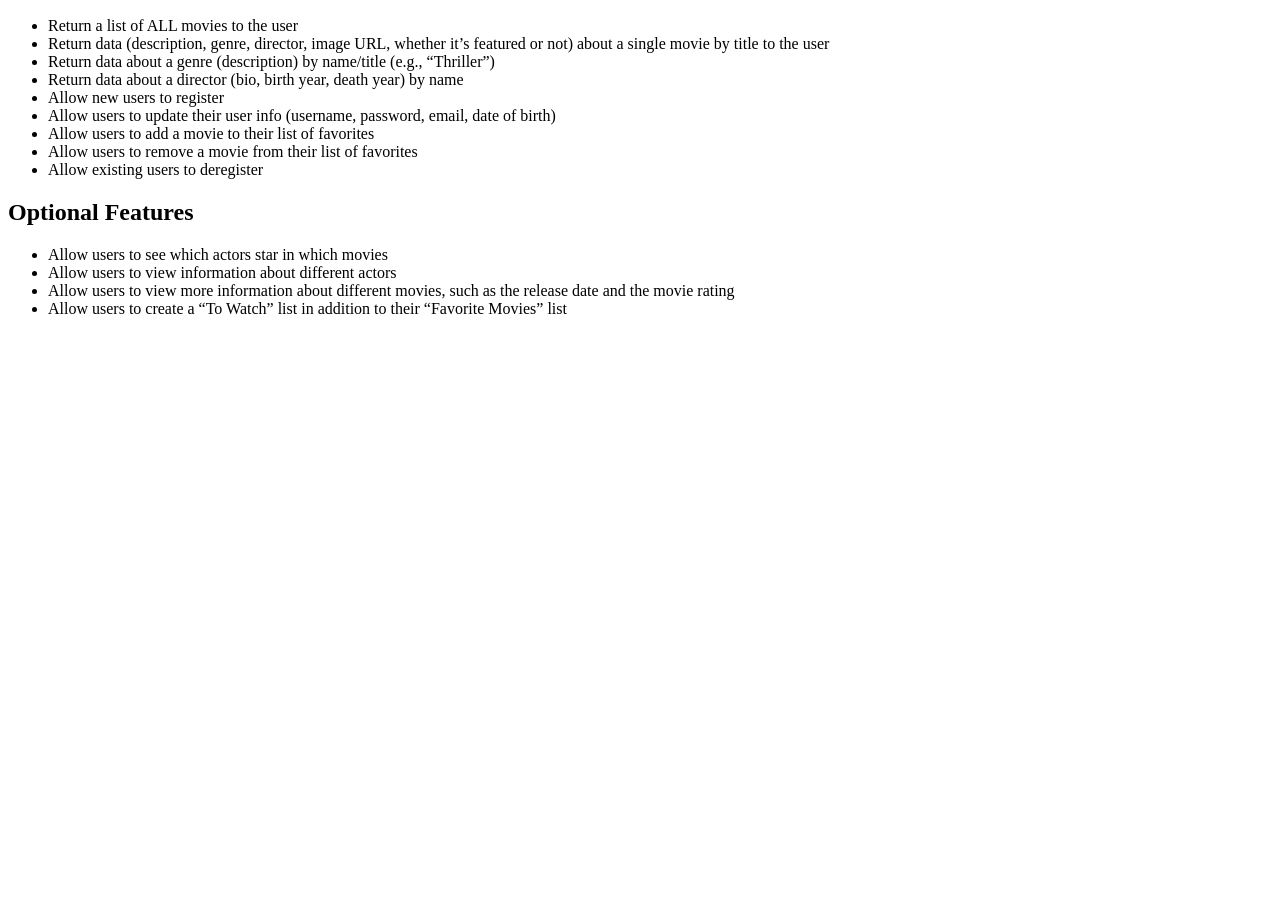
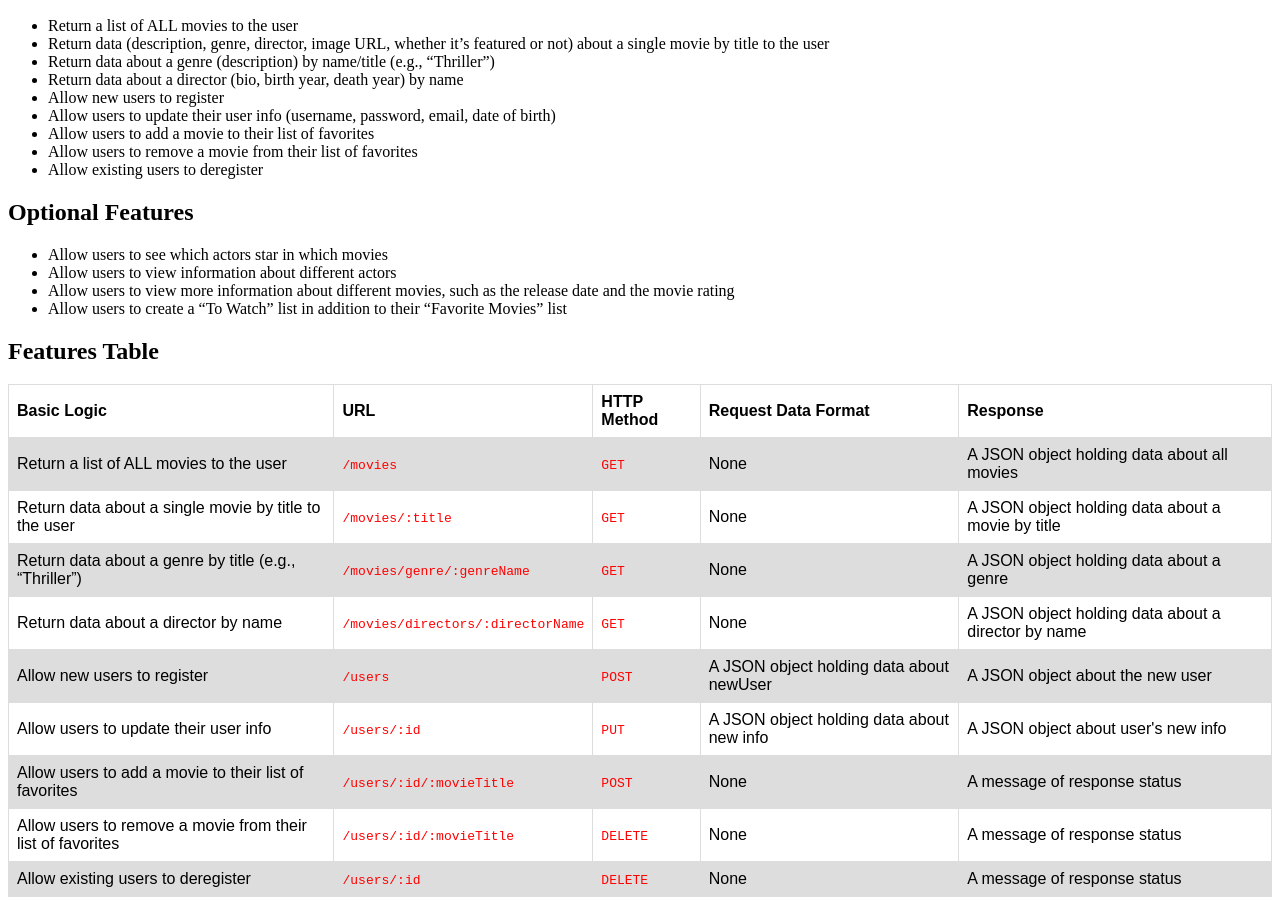
Before and after one commit to SHA888/movie-api, a website: page public/documentation.html in a window 1280 px wide. Shown: the part 110-1015 px from the top of the page. Before the commit the page ends 800 px from the top, so only its background shows below. Drawn offline with Linux system fonts and the light colour scheme.

Commit message:
Update documentation.html

```diff
--- a/public/documentation.html
+++ b/public/documentation.html
@@ -1,11 +1,33 @@
 <!DOCTYPE html>
 <html lang="en">
+
 <head>
   <meta charset="UTF-8" />
   <meta http-equiv="X-UA-Compatible" content="IE=edge" />
   <meta name="viewport" content="width=device-width, initial-scale=1.0" />
   <title>Document</title>
+  <style>
+    table {
+      font-family: arial, sans-serif;
+      border-collapse: collapse;
+      width: 100%;
+    }
+
+    code { color: red }
+
+    td,
+    th {
+      border: 1px solid #dddddd;
+      text-align: left;
+      padding: 8px;
+    }
+
+    tr:nth-child(even) {
+      background-color: #dddddd;
+    }
+  </style>
 </head>
+
 <body>
   <h1>Features</h1>
   <h2>Essential Features</h2>
@@ -43,5 +65,81 @@
       Movies” list
     </li>
   </ul>
+  <div>
+    <table>
+      <h2>Features Table</h2>
+      <tr>
+        <th>Basic Logic</th>
+        <th>URL</th>
+        <th>HTTP Method</th>
+        <th>Request Data Format</th>
+        <th>Response</th>
+      </tr>
+      <tr>
+        <td>Return a list of ALL movies to the user</td>
+        <td><code>/movies</code></td>
+        <td><code>GET</code></td>
+        <td>None</td>
+        <td>A JSON object holding data about all movies</td>
+      </tr>
+      <tr>
+        <td>Return data about a single movie by title to the user</td>
+        <td><code>/movies/:title</code></td>
+        <td><code>GET</code></td>
+        <td>None</td>
+        <td>A JSON object holding data about a movie by title</td>
+      </tr>
+      <tr>
+        <td>Return data about a genre by title (e.g., “Thriller”)</td>
+        <td><code>/movies/genre/:genreName</code></td>
+        <td><code>GET</code></td>
+        <td>None</td>
+        <td>A JSON object holding data about a genre</td>
+      </tr>
+      <tr>
+        <td>Return data about a director by name</td>
+        <td><code>/movies/directors/:directorName</code></td>
+        <td><code>GET</code></td>
+        <td>None</td>
+        <td>A JSON object holding data about a director by name</td>
+      </tr>
+      <tr>
+        <td>Allow new users to register</td>
+        <td><code>/users</code></td>
+        <td><code>POST</code></td>
+        <td>A JSON object holding data about newUser</td>
+        <td>A JSON object about the new user</td>
+      </tr>
+      <tr>
+        <td>Allow users to update their user info</td>
+        <td><code>/users/:id</code></td>
+        <td><code>PUT</code></td>
+        <td>A JSON object holding data about new info</td>
+        <td>A JSON object about user's new info</td>
+      </tr>
+      <tr>
+        <td>Allow users to add a movie to their list of favorites</td>
+        <td><code>/users/:id/:movieTitle</code></td>
+        <td><code>POST</code></td>
+        <td>None</td>
+        <td>A message of response status</td>
+      </tr>
+      <tr>
+        <td>Allow users to remove a movie from their list of favorites</td>
+        <td><code>/users/:id/:movieTitle</code></td>
+        <td><code>DELETE</code></td>
+        <td>None</td>
+        <td>A message of response status</td>
+      </tr>
+      <tr>
+        <td>Allow existing users to deregister</td>
+        <td><code>/users/:id</code></td>
+        <td><code>DELETE</code></td>
+        <td>None</td>
+        <td>A message of response status</td>
+      </tr>
+    </table>
+  </div>
 </body>
+
 </html>
```
Lines whose indentation alone changed are shown as unchanged.
